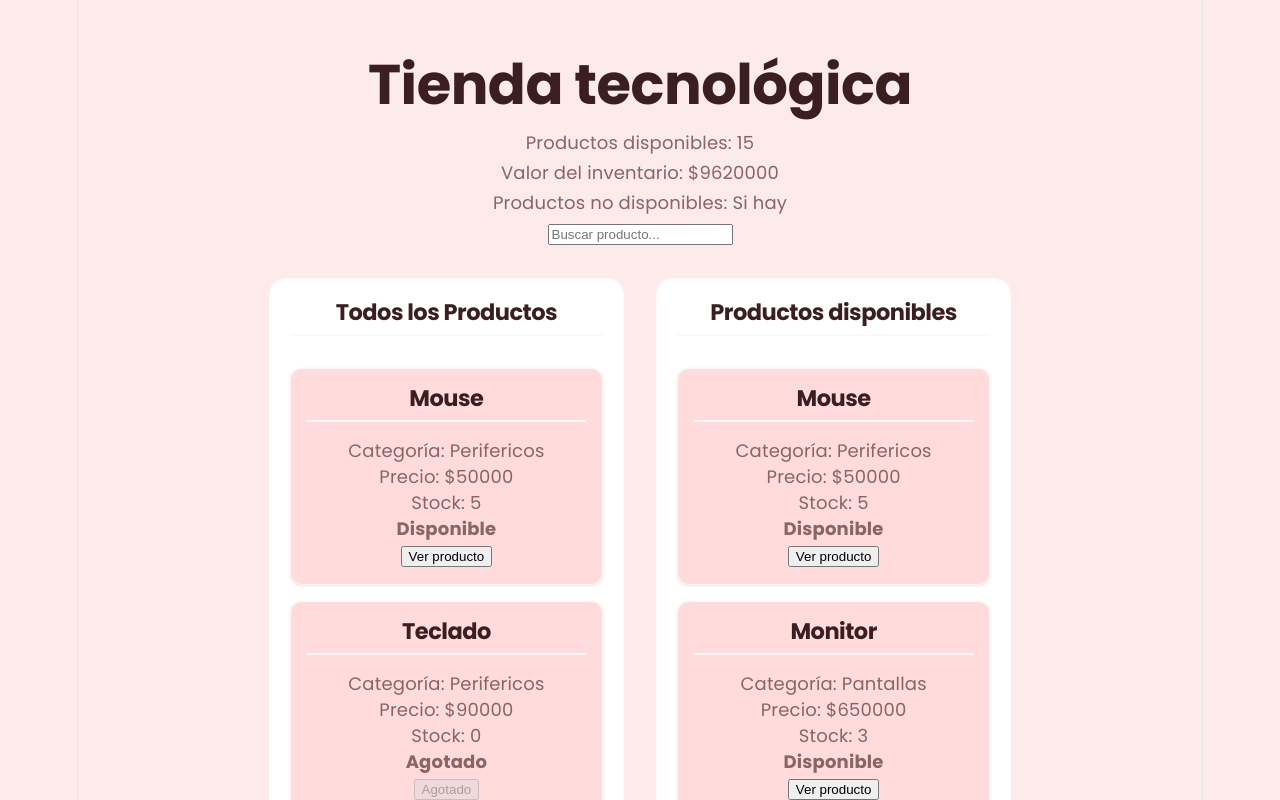
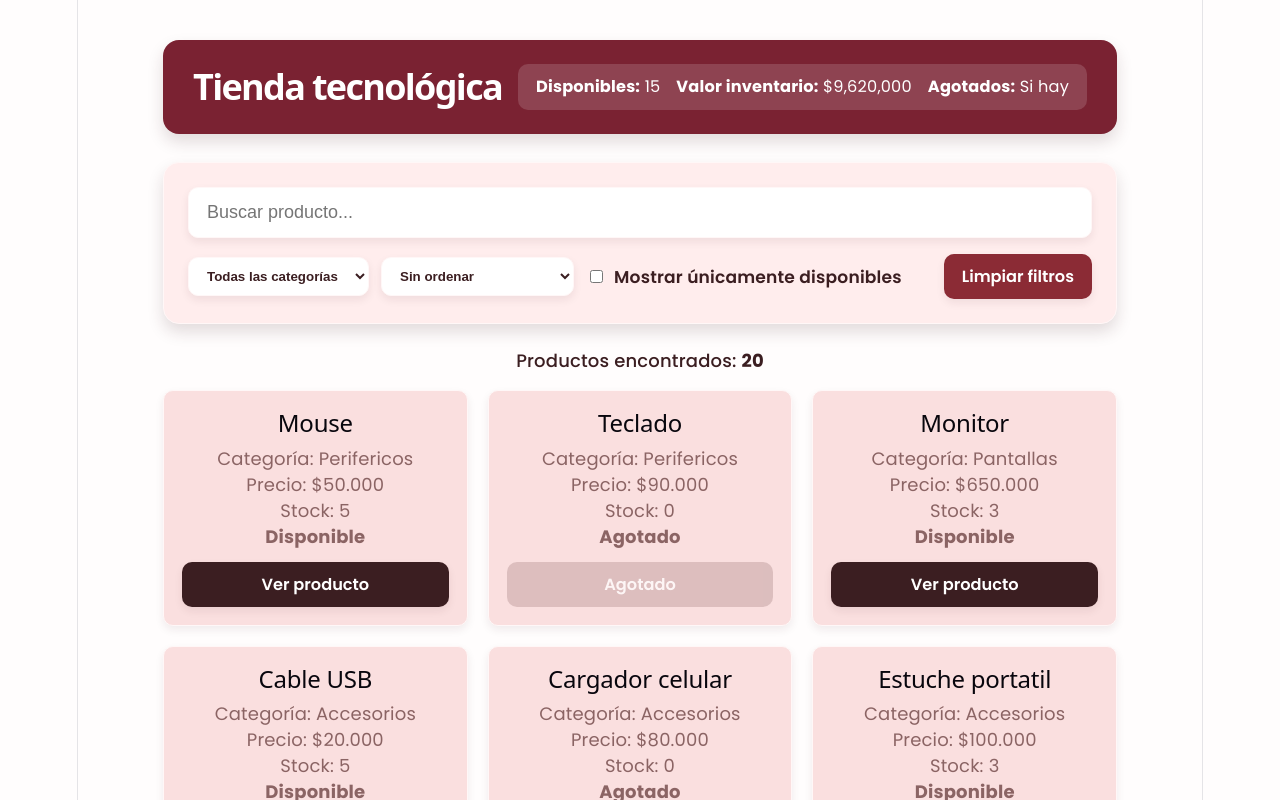
Before and after one commit to SammLad/jsAc, a React (Vite) app in the folder tienda-react/: page / in a window 1280 px wide. Shown: the top 800 px of the page. Built offline with nearby package versions, Linux system fonts and the light colour scheme.

Commit message:
feat: agregar filtros interactivos al catalogo

```diff
--- a/tienda-react/src/App.css
+++ b/tienda-react/src/App.css
@@ -1,12 +1,24 @@
 :root {
-  --bg-main: #fdeaea;
+  --bg-main: #fffdfd;
+  --bg-header: #7a2232;
   --bg-section: #ffffff;
-  --bg-card: #ffdbdb;
+  --bg-panel: #ffeded;
+  --bg-card: #fadfdf;
+
+  --text-header: #ffffff;
   --text-primary: #3b1e21;
   --text-muted: #8b6464;
+
+  --btn-bg: #8b2b35;
+  --btn-hover: #671f27;
   --border-color: #fff7f7;
-  --shadow-sm: 0 1px 3px rgba(0, 0, 0, 0.1);
-  --shadow-hover: 0 10px 15px -3px rgba(111, 32, 32, 0.534);
+
+  --shadow-sm: 0 4px 8px rgba(59, 30, 33, 0.08);
+  --shadow-md: 0 8px 16px rgba(59, 30, 33, 0.15);
+  --shadow-hover: 0 12px 20px rgba(111, 32, 32, 0.3);
+
+  --radius-lg: 16px;
+  --radius-md: 10px;
 }
 
 body {
@@ -14,14 +26,7 @@ body {
   color: var(--text-muted);
   font-family: 'Poppins', sans-serif;
   margin: 0;
-}
-
-h1,
-h2 {
-  font-family: 'Poppins', sans-serif;
-  font-weight: 700;
-  letter-spacing: -0.5px;
-  color: var(--text-primary)
+  padding: 0;
 }
 
 .contenedor {
@@ -30,64 +35,215 @@ h2 {
   padding: 40px 20px;
 }
 
-.contenedor>p {
-  color: var(--text-muted);
-  font-size: 1rem;
-  margin: 4px 0;
+.banner-titulo {
+  background-color: var(--bg-header);
+  border-radius: var(--radius-lg);
+  padding: 24px 30px;
+  box-shadow: var(--shadow-md);
+  margin-bottom: 28px;
+  display: flex;
+  justify-content: space-between;
+  align-items: center;
+  flex-wrap: wrap;
+  gap: 16px;
 }
 
-.secciones {
-  display: flex;
-  gap: 32px;
-  margin-top: 32px;
-  align-items: flex-start;
+.tiutle {
+  background-color: transparent;
+  color: var(--text-header);
+  font-size: 2rem;
+  font-weight: 700;
+  margin: 0;
 }
 
-.secciones>section {
-  flex: 1;
-  background: var(--bg-section);
-  border-radius: 16px;
-  padding: 20px;
-  border: 1px solid var(--border-color);
+.resumen-inventario {
+  display: flex;
+  gap: 16px;
+  background: rgba(255, 255, 255, 0.15);
+  padding: 10px 18px;
+  border-radius: var(--radius-md);
+  color: var(--text-header);
+  font-size: 0.9rem;
 }
 
-.secciones h2 {
-  color: var(--text-primary);
-  font-size: 1.25rem;
-  margin-bottom: 16px;
-  border-bottom: 2px solid var(--border-color);
-  padding-bottom: 8px;
+.resumen-inventario p {
+  margin: 0;
 }
 
-.productos {
+.panel-filtros {
+  background: var(--bg-panel);
+  border-radius: var(--radius-lg);
+  padding: 24px;
+  box-shadow: var(--shadow-md);
+  margin-bottom: 24px;
+  border: 1px solid var(--border-color);
+  display: flex;
+  flex-direction: column;
+  gap: 16px;
+}
+
+.grupo-busqueda .input-busqueda {
+  width: 100%;
+  box-sizing: border-box;
+  padding: 14px 18px;
+  font-size: 1rem;
+  border: 1px solid var(--border-color);
+  border-radius: var(--radius-md);
+  outline: none;
+  background-color: var(--bg-section);
+  color: var(--text-primary);
+  box-shadow: var(--shadow-sm);
+  transition: box-shadow 0.2s ease;
+}
+
+.grupo-busqueda .input-busqueda:focus {
+  box-shadow: 0 0 0 3px rgba(139, 43, 53, 0.25);
+}
+
+.grupo-controles {
+  display: flex;
+  flex-wrap: wrap;
+  align-items: center;
+  gap: 12px;
+}
+
+.select-filtro {
+  padding: 10px 14px;
+  border-radius: var(--radius-md);
+  border: 1px solid var(--border-color);
+  background-color: var(--bg-section);
+  color: var(--text-primary);
+  font-weight: 600;
+  cursor: pointer;
+  box-shadow: var(--shadow-sm);
+}
+
+.checkbox-label {
+  display: flex;
+  align-items: center;
+  gap: 8px;
+  font-size: 0.95rem;
+  font-weight: 600;
+  color: var(--text-primary);
+  cursor: pointer;
+}
+
+.btn-limpiar {
+  margin-left: auto;
+  background-color: var(--btn-bg);
+  color: #ffffff;
+  border: none;
+  padding: 10px 18px;
+  border-radius: var(--radius-md);
+  font-weight: 600;
+  cursor: pointer;
+  box-shadow: var(--shadow-sm);
+  transition: background-color 0.2s ease, transform 0.1s;
+}
+
+.btn-limpiar:hover {
+  background-color: var(--btn-hover);
+  transform: translateY(-2px);
+  box-shadow: var(--shadow-md);
+}
+
+.info-resultados {
+  margin-bottom: 16px;
+  color: var(--text-primary);
+  font-weight: 500;
+}
+
+.productos-grid {
   display: grid;
-  grid-template-columns: repeat(auto-fill, minmax(200px, 1fr));
-  gap: 16px;
-  margin: 0;
+  grid-template-columns: repeat(auto-fill, minmax(250px, 1fr));
+  gap: 20px;
 }
 
 .producto-card {
   background-color: var(--bg-card);
   border: 1px solid var(--border-color);
-  border-radius: 12px;
-  padding: 16px;
-  width: auto;
-  /* Corrección: cambiado de 400px a adaptativo */
+  border-radius: var(--radius-md);
+  padding: 18px;
   box-shadow: var(--shadow-sm);
   transition: transform 0.2s ease, box-shadow 0.2s ease;
 }
 
 .producto-card:hover {
-  transform: translateY(-4px);
+  transform: translateY(-5px);
   box-shadow: var(--shadow-hover);
 }
 
+.sin-resultados {
+  text-align: center;
+  padding: 40px;
+  background-color: var(--bg-panel);
+  border-radius: var(--radius-lg);
+  color: var(--text-primary);
+  box-shadow: var(--shadow-sm);
+}
+
 @media (max-width: 850px) {
-  .secciones {
+  .banner-titulo {
     flex-direction: column;
+    align-items: flex-start;
+  }
+
+  .btn-limpiar {
+    margin-left: 0;
+    width: 100%;
   }
 }
 
-.tiutle {
-  background-color: #3b1e21;
+button {
+  font-family: 'Poppins', sans-serif;
+  border: none;
+  border-radius: var(--radius-md);
+  padding: 10px 16px;
+  font-weight: 600;
+  font-size: 0.9rem;
+  cursor: pointer;
+  transition: all 0.2s ease-in-out;
+  outline: none;
+  display: inline-flex;
+  align-items: center;
+  justify-content: center;
+  gap: 8px;
 }
+
+.btn-limpiar {
+  margin-left: auto;
+  background-color: var(--btn-bg);
+  color: #ffffff;
+  box-shadow: var(--shadow-sm);
+}
+
+.btn-limpiar:hover {
+  background-color: var(--btn-hover);
+  transform: translateY(-2px);
+  box-shadow: var(--shadow-md);
+}
+
+
+.btn-producto {
+  width: 100%;
+  margin-top: 12px;
+  background-color: var(--text-primary);
+  color: #ffffff;
+  box-shadow: var(--shadow-sm);
+}
+
+.btn-producto:hover:not(:disabled) {
+  background-color: var(--btn-bg);
+  transform: translateY(-2px);
+  box-shadow: var(--shadow-md);
+}
+
+button:disabled,
+.btn-producto:disabled {
+  background-color: #d1b1b1;
+  color: #ffffff;
+  cursor: not-allowed;
+  opacity: 0.7;
+  transform: none;
+  box-shadow: none;
+}
--- a/tienda-react/src/App.jsx
+++ b/tienda-react/src/App.jsx
@@ -2,8 +2,13 @@ import ProductoCard from './components/ProductoCard';
 import { productos } from './data/productos';
 import { useState } from "react";
 import './App.css';
+
 function App() {
   const [busqueda, setBusqueda] = useState("");
+  const [categoria, setCategoria] = useState("Todas");
+  const [soloDisponibles, setSoloDisponibles] = useState(false);
+  const [orden, setOrden] = useState("normal");
+
   const disponibles = productos.filter(producto => producto.stock > 0);
   const noDisponibles = productos.some(producto => producto.stock === 0);
   const valorInventario = productos.reduce(
@@ -11,69 +16,114 @@ function App() {
     0
   );
   const estado = noDisponibles ? 'Si hay' : 'No hay';
-  const productosFiltrados =
-    productos.filter(producto =>
-      producto.nombre
+
+  const productosFiltrados = productos.filter(producto => {
+    const coincideNombre = producto.nombre
       .toLowerCase()
-        .includes(
-          busqueda.toLowerCase()
-        )
-    );
-  const prodFiltrado =
-    disponibles.filter(producto =>
-      producto.nombre
-        .toLowerCase()
-        .includes(
-          busqueda.toLowerCase()
-        )
-    );
+      .includes(busqueda.toLowerCase());
+    const coincideCategoria =
+      categoria === "Todas" || producto.categoria === categoria;
+    const coincideStock = !soloDisponibles || producto.stock > 0;
+
+    return coincideNombre && coincideCategoria && coincideStock;
+  });
+
+  const productosOrdenados = [...productosFiltrados].sort((a, b) => {
+    if (orden === "menorAMayor") return a.precio - b.precio;
+    if (orden === "mayorAMenor") return b.precio - a.precio;
+    return 0;
+  });
+
+  const limpiarFiltros = () => {
+    setBusqueda("");
+    setCategoria("Todas");
+    setSoloDisponibles(false);
+    setOrden("normal");
+  };
+
   return (
     <main className="contenedor">
-      <h1>Tienda tecnológica</h1>
-      <p>Productos disponibles: {disponibles.length}</p>
-      <p>Valor del inventario: ${valorInventario}</p>
-      <p>Productos no disponibles: {estado}</p>
+      <header className="banner-titulo">
+        <h1 className="tiutle">Tienda tecnológica</h1>
+        <div className="resumen-inventario">
+          <p><strong>Disponibles:</strong> {disponibles.length}</p>
+          <p><strong>Valor inventario:</strong> ${valorInventario.toLocaleString()}</p>
+
+          <p><strong>Agotados:</strong> {estado}</p>
+        </div>
+      </header>
+
+      <section className="panel-filtros">
+        <div className="grupo-busqueda">
           <input
             type="text"
+            className="input-busqueda"
             placeholder="Buscar producto..."
             value={busqueda}
-        onChange={(evento) => {
-          setBusqueda(evento.target.value);
-        }}
+            onChange={(evento) => setBusqueda(evento.target.value)}
           />
-      <div className="secciones">
-        <section className="productos">
-          <h2>Todos los Productos</h2>
-          {productosFiltrados.map(producto => (
+        </div>
+
+        <div className="grupo-controles">
+          <select
+            className="select-filtro"
+            value={categoria}
+            onChange={(evento) => setCategoria(evento.target.value)}
+          >
+            <option value="Todas">Todas las categorías</option>
+            <option value="Perifericos">Periféricos</option>
+            <option value="Pantallas">Pantallas</option>
+            <option value="Accesorios">Accesorios</option>
+            <option value="Audio">Audio</option>
+            <option value="Mobiliario">Mobiliario</option>
+            <option value="Almacenamiento">Almacenamiento</option>
+          </select>
+
+          <select
+            className="select-filtro"
+            value={orden}
+            onChange={(e) => setOrden(e.target.value)}
+          >
+            <option value="normal">Sin ordenar</option>
+            <option value="menorAMayor">Precio: Menor a Mayor</option>
+            <option value="mayorAMenor">Precio: Mayor a Menor</option>
+          </select>
+
+          <label className="checkbox-label">
+            <input
+              type="checkbox"
+              checked={soloDisponibles}
+              onChange={(evento) => setSoloDisponibles(evento.target.checked)}
+            />
+            Mostrar únicamente disponibles
+          </label>
+
+          <button className="btn-limpiar" onClick={limpiarFiltros}>
+            Limpiar filtros
+          </button>
+        </div>
+      </section>
+
+      <div className="info-resultados">
+        <p>Productos encontrados: <strong>{productosOrdenados.length}</strong></p>
+      </div>
+
+      <section className="productos-grid">
+        {productosOrdenados.map(producto => (
           <ProductoCard
             key={producto.id}
             producto={producto}
           />
         ))}
-          {
-            productosFiltrados.length === 0
-              ? <p>No se encontraron productos.</p>
-              : null
-          }
       </section>
-        <section className="productos">
-          <h2>Productos disponibles</h2>
-          {prodFiltrado.map(producto => (
-            <ProductoCard
-              key={producto.id}
-              producto={producto}
-            />
-          ))}
-          {
-            prodFiltrado.length === 0
-              ? <p>No se encontraron productos.</p>
-              : null
-          }
 
-
-        </section>
+      {productosOrdenados.length === 0 && (
+        <div className="sin-resultados">
+          <p>No se encontraron productos que coincidan con la búsqueda.</p>
         </div>
+      )}
     </main>
   );
 }
+
 export default App;
--- a/tienda-react/src/components/ProductoCard.jsx
+++ b/tienda-react/src/components/ProductoCard.jsx
@@ -6,18 +6,22 @@ function ProductoCard({ producto }) {
     const mostrarProducto = () => {
         alert(`Seleccionaste ${nombre}`);
     };
+    const formatearPrecio = precio => {
+        return precio.toLocaleString("es-CO");
+    };
     return (
         <article className="producto-card">
             <h2>{nombre}</h2>
             <p>Categoría: {categoria}</p>
-            <p>Precio: ${precio}</p>
+            <p>
+                Precio:
+                ${formatearPrecio(precio)}
+            </p>
             <p>Stock: {stock}</p>
             <strong>{estado}</strong>
             <br />
-            {/* <button onClick={mostrarProducto}>
-                Ver producto
-            </button> */}
             <button
+                className="btn-producto"
                 onClick={mostrarProducto}
                 disabled={stock === 0}
             >
```
Lines whose indentation alone changed are shown as unchanged.
